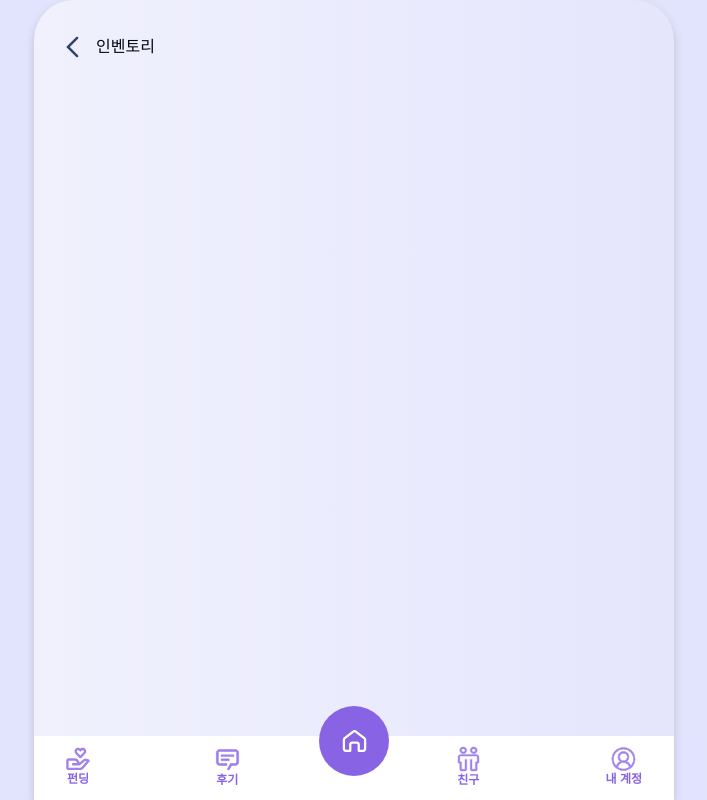
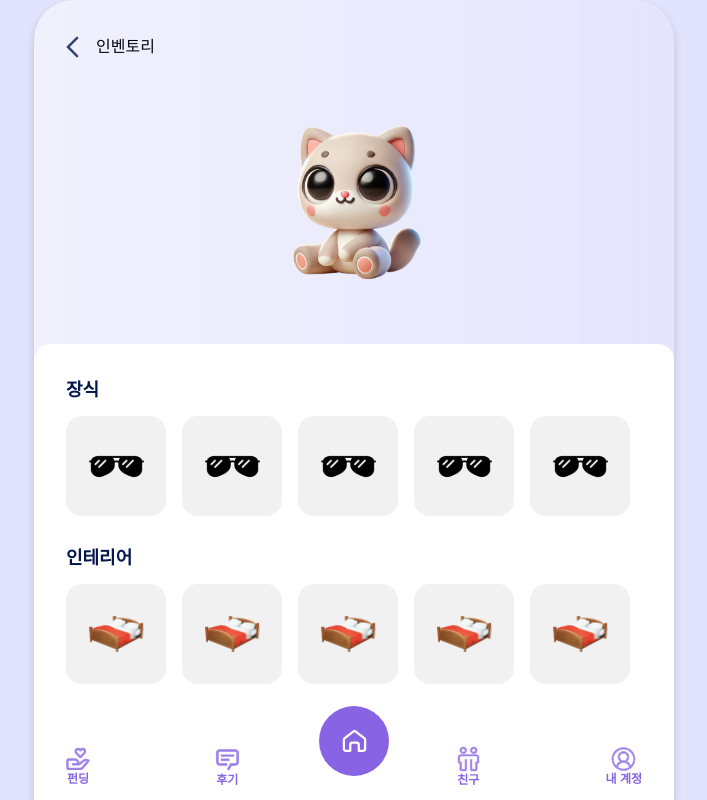
Before and after one commit to 2025-Advanced-Capstone-Chaeum/FE, a Next.js app: page /inventory in a window 1280 px wide. Shown: the whole page, without its empty margins (286-993 px from the left). Built offline with nearby package versions, Linux system fonts and the light colour scheme; a web font is replaced by a local one.

Commit message:
feat: 아이템 컨테이너 생성

```diff
--- a/src/app/inventory/page.tsx
+++ b/src/app/inventory/page.tsx
@@ -1,12 +1,23 @@
-import BackButton from '@/components/BackButton'
-import React from 'react'
+import BackButton from "@/components/BackButton";
+import ItemContainer from "@/components/inventory/ItemContainer";
+import Image from "next/image";
+import React from "react";
 
 const InventoryPage = () => {
   return (
     <div>
-        <BackButton>인벤토리</BackButton>
+      <BackButton>인벤토리</BackButton>
+      <div className="flex justify-center py-14">
+        <Image
+          src="/assets/images/cat.svg"
+          alt="Cat"
+          width={170}
+          height={170}
+        />
+      </div>
+      <ItemContainer />
     </div>
-  )
-}
+  );
+};
 
-export default InventoryPage
+export default InventoryPage;
--- /dev/null
+++ b/src/components/inventory/ItemContainer.tsx
@@ -0,0 +1,51 @@
+import React from "react";
+import { decorationItems, interiorItems } from "@/lib/inventoryItems";
+import ItemBoxButton from "./ItemBoxButton";
+import Image from "next/image";
+
+const ItemContainer = () => {
+  return (
+    <div className="flex flex-col w-full h-105 p-8 bg-white rounded-2xl gap-4">
+      <div className="flex flex-col">
+        <span className="text-secondary font-semibold text-lg">장식</span>
+        <div className="flex py-3 gap-4 overflow-hidden overflow-x-auto touch-manipulation">
+          {decorationItems.map((item) => {
+            return (
+              <div key={item.id}>
+                <ItemBoxButton>
+                  <Image
+                    src={item.src}
+                    alt={item.alt}
+                    width={item.width}
+                    height={item.height}
+                  />
+                </ItemBoxButton>
+              </div>
+            );
+          })}
+        </div>
+      </div>
+      <div className="flex flex-col">
+        <span className="text-secondary font-semibold text-lg">인테리어</span>
+        <div className="flex py-3 gap-4 overflow-hidden overflow-x-auto touch-manipulation">
+          {interiorItems.map((item) => {
+            return (
+              <div key={item.id}>
+                <ItemBoxButton>
+                  <Image
+                    src={item.src}
+                    alt={item.alt}
+                    width={item.width}
+                    height={item.height}
+                  />
+                </ItemBoxButton>
+              </div>
+            );
+          })}
+        </div>
+      </div>
+    </div>
+  );
+};
+
+export default ItemContainer;
```
